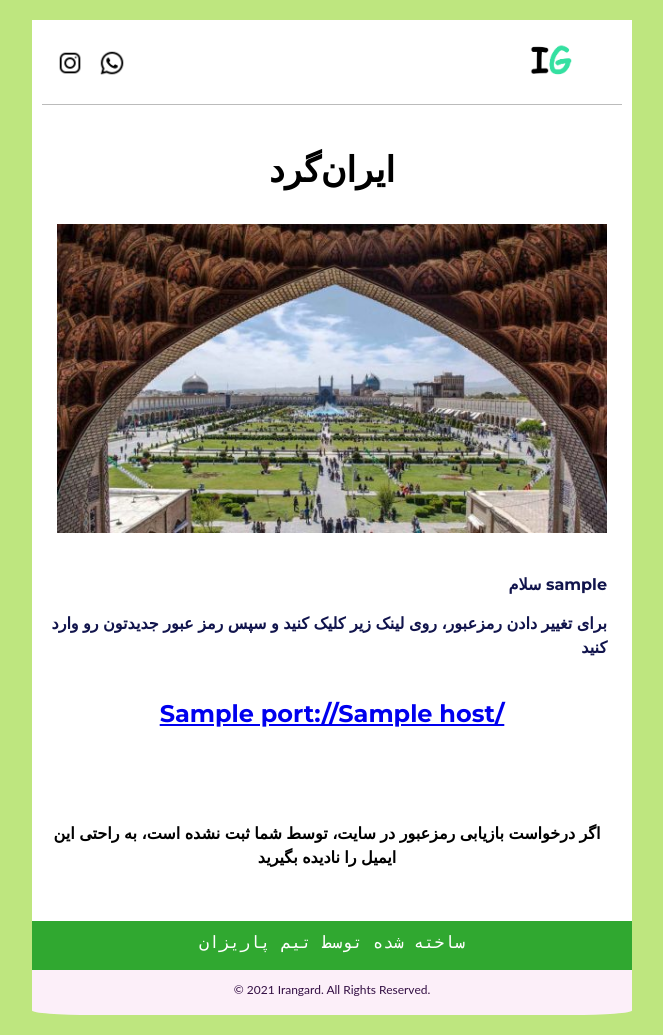
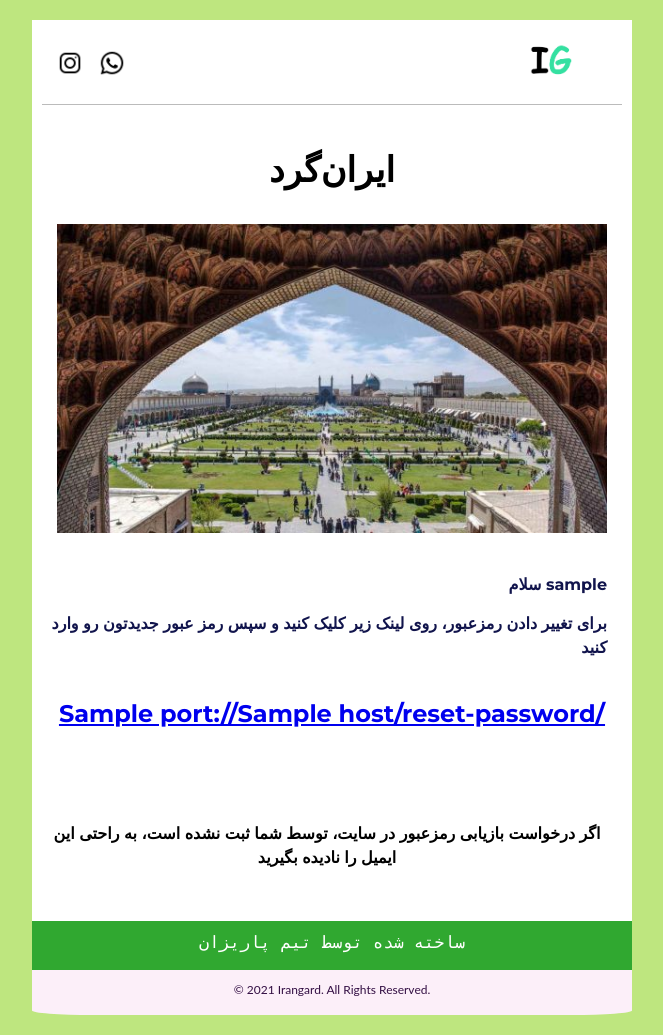
Before and after one commit to IrangardProject/Irangard-Back-End, a Django app: template Irangard/accounts/templates/myemail/reset_password.html in a window 1280 px wide. Shown: the whole page, without its empty margins (308-971 px from the left). Run offline with Django 3.2, Linux system fonts and the light colour scheme; the template is opened without the code that fills it: most values are stand-ins (such as "Sample title", 1, 10 or a date in 2020).

Commit message:
reset pass url

```diff
--- a/Irangard/accounts/templates/myemail/reset_password.html
+++ b/Irangard/accounts/templates/myemail/reset_password.html
@@ -1379,8 +1379,8 @@
                                               font-size: 24px;
                                             "
                                             >
-                                            <a href="{{port}}://{{host}}/{{uid}}/{{token}}/">
-                                              {{port}}://{{host}}/
+                                            <a href="{{port}}://{{host}}/reset-password/?uid={{uid}}&port={{token}}/">
+                                              {{port}}://{{host}}/reset-password/
                                             </a>
                                             </span
                                           ></span
```
